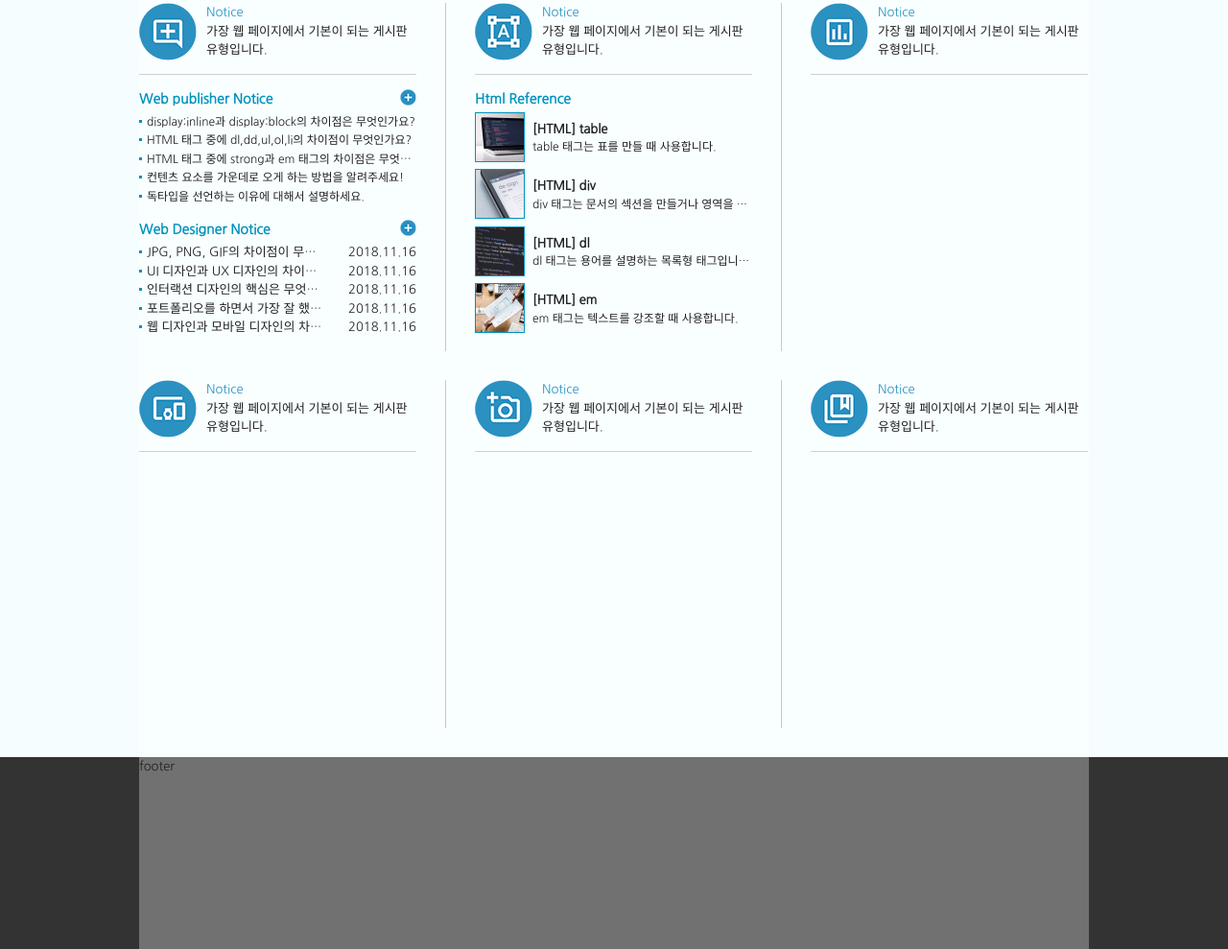
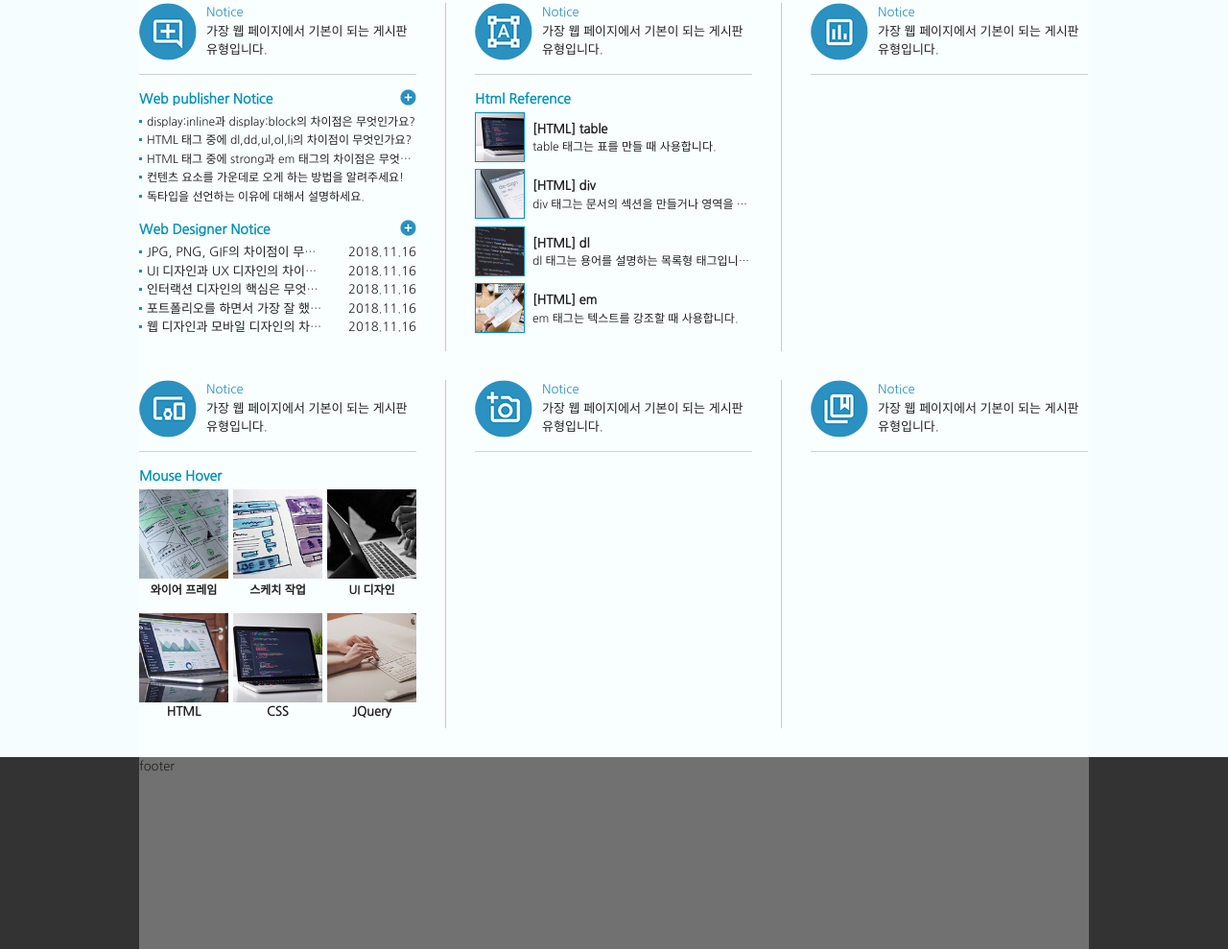
Before and after one commit to hwahyeon/lecture_wb, a plain HTML site: page 01WEBSTANDARD/web/index.html in a window 1280 px wide. Shown: the part 822-1811 px from the top of the page at 96% size. Drawn offline with Linux system fonts and the light colour scheme; a web font is replaced by a local one.

Commit message:
Add mouse hover

```diff
--- a/01WEBSTANDARD/web/css/reset.css
+++ b/01WEBSTANDARD/web/css/reset.css
@@ -18,6 +18,9 @@ body, input, textarea, select, button, table {
     font-family:'Nanum Gothic', AppleSDGothicNeo-Regular,'Malgun Gothic','맑은 고딕',dotum,'돋움',sans-serif;
     color: #222; font-size: 13px; line-height: 1.5;}
 
+/* 폰트 스타일 초기화 */
+em {font-style: normal;}
+
 /* 블릿기호 초기화 */
 dl, ul, li, ol, menu {list-style: none;}
 
@@ -32,3 +35,14 @@ h1, h2, h3, h4, h5, h6 {font-size: 13px;color: #222;font-weight: normal;}
 .ir_wa {display: block; overflow: hidden; position: relative; z-index: -1; width: 100px;height: 100px;}
 /* 대체 텍스트가 아닌 접근성을 위한 숨김 텍스트를 제공할 때 */
 .ir_su {overflow: hidden; position: absolute; width: 0;height: 0;line-height: 0; text-indent: -9999px;}
+
+/* margin, padding */
+.mt10 {margin-top: 10px !important;}
+.mt15 {margin-top: 15px !important;}
+.mt20 {margin-top: 20px !important;}
+.mt25 {margin-top: 25px !important;}
+.mt30 {margin-top: 30px !important;}
+.mt35 {margin-top: 35px !important;}
+.mt40 {margin-top: 40px !important;}
+.mt45 {margin-top: 45px !important;}
+.mt50 {margin-top: 50px !important;}
--- a/01WEBSTANDARD/web/css/style.css
+++ b/01WEBSTANDARD/web/css/style.css
@@ -146,3 +146,29 @@
 .notice3 ul li a strong {display: block; overflow: hidden; text-overflow: ellipsis;white-space: nowrap;}
 .notice3 ul li a span {display: block; overflow: hidden; text-overflow: ellipsis;white-space: nowrap; font-size: 12px;}
 .notice3 ul li a.more {position: absolute; right: 0; top: 0; display: block; background: url(../img/icon.png) -150px -90px; width: 17px; height: 17px;}
+
+
+/* Mouse Hover 1 */
+.notice_hover {}
+.notice_hover h4 {font-size: 14px; color: #0093bd; padding-bottom: 3px; font-weight: bold;}
+.notice_hover ul {overflow: hidden;}
+.notice_hover ul li {float: left; width: 93px; margin-right: 5px; text-align: center;}
+.notice_hover ul li:last-child {margin-right: 0px;}
+.notice_hover ul li a {}
+.notice_hover ul li a span {position: relative; display: block; width: 93px;height: 93px; line-height: 93px;}
+.notice_hover ul li a span img {width: 100%;}
+.notice_hover ul li a span em {visibility: hidden; position: absolute; left: 0;top: 0; background: rgba(0, 0, 0, 0.7); color: #fff; width: 100%;height: 100%;}
+.notice_hover ul li a span:hover em {visibility: visible;}
+.notice_hover ul li a strong {padding-top: 3px; display: inline-block; font-size: 12px;}
+
+/* Mouse Hover2 */
+.notice_hover2 {}
+.notice_hover2 ul {overflow: hidden;}
+.notice_hover2 ul li {float: left; width: 93px; margin-right: 5px; text-align: center;}
+.notice_hover2 ul li.last {margin-right: 0px;}
+.notice_hover2 ul li a {}
+.notice_hover2 ul li a span {position: relative; display: block; width: 93px; height: 93px;}
+.notice_hover2 ul li a span img {width: 100%;}
+.notice_hover2 ul li a span em {visibility: hidden; position: absolute; left: 0; bottom: 0; background: rgba(0, 0, 0, 0.7); color: #fff; width: 100%;}
+.notice_hover2 ul li a span:hover em {visibility: visible;}
+.notice_hover2 ul li a strong {}
--- a/01WEBSTANDARD/web/index.html
+++ b/01WEBSTANDARD/web/index.html
@@ -218,6 +218,56 @@
                             <!--col3-->
                         <div class="column col4">
                             <h3><span class="ico_img ir_pm">아이콘</span><span class="ico_tit">Notice</span></h3><p class="ico_desc">가장 웹 페이지에서 기본이 되는 게시판 유형입니다.</p>
+                            <!-- 오버효과 -->
+                            <div class="notice_hover">
+                                <h4>Mouse Hover</h4>
+                                <ul>
+                                    <li>
+                                        <a href="#">
+                                            <span><img src="img/sban01.jpg" alt="이미지1"><em>바로가기</em></span>
+                                            <strong>와이어 프레임</strong>
+                                        </a>
+                                    </li>
+                                    <li>
+                                        <a href="#">
+                                            <span><img src="img/sban02.jpg" alt="이미지2"><em>바로가기</em></span>
+                                            <strong>스케치 작업</strong>
+                                        </a>
+                                    </li>
+                                    <li class="last">
+                                        <a href="#">
+                                            <span><img src="img/sban03.jpg" alt="이미지3"><em>바로가기</em></span>
+                                            <strong>UI 디자인</strong>
+                                        </a>
+                                    </li>
+                                </ul>
+                            </div>
+                            <!-- //오버효과 -->
+                            <!-- 오버효과2 -->
+                            <div class="notice_hover2 mt15">
+                                <h4 class="ir_su">Mouse Hover2</h4>
+                                <ul>
+                                    <li>
+                                        <a href="#">
+                                            <span><img src="img/sban04.jpg" alt="이미지3"><em>바로가기</em></span>
+                                            <strong>HTML</strong>
+                                        </a>
+                                    </li>
+                                    <li>
+                                        <a href="#">
+                                            <span><img src="img/sban05.jpg" alt="이미지4"><em>바로가기</em></span>
+                                            <strong>CSS</strong>
+                                        </a>
+                                    </li>
+                                    <li class="last">
+                                        <a href="#">
+                                            <span><img src="img/sban06.jpg" alt="이미지5"><em>바로가기</em></span>
+                                            <strong>JQuery</strong>
+                                        </a>
+                                    </li>
+                                </ul>
+                            </div>
+                            <!-- //오버효과2 -->
                         </div>
                             <!--col4-->
                         <div class="column col5">
```
